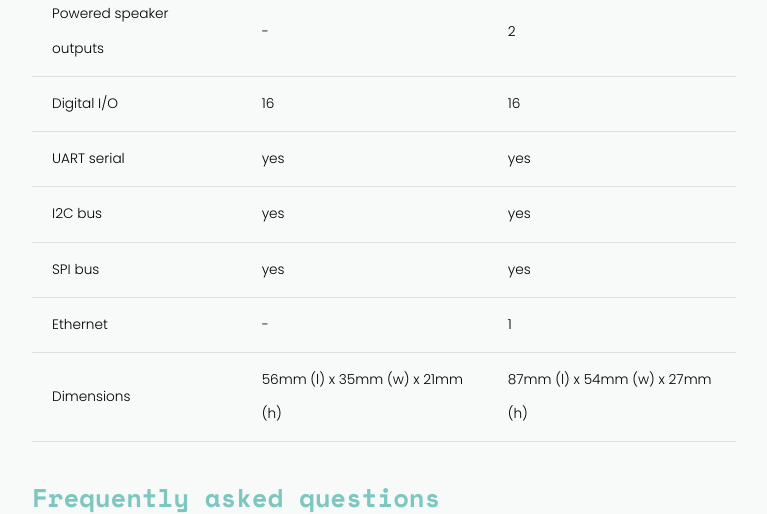
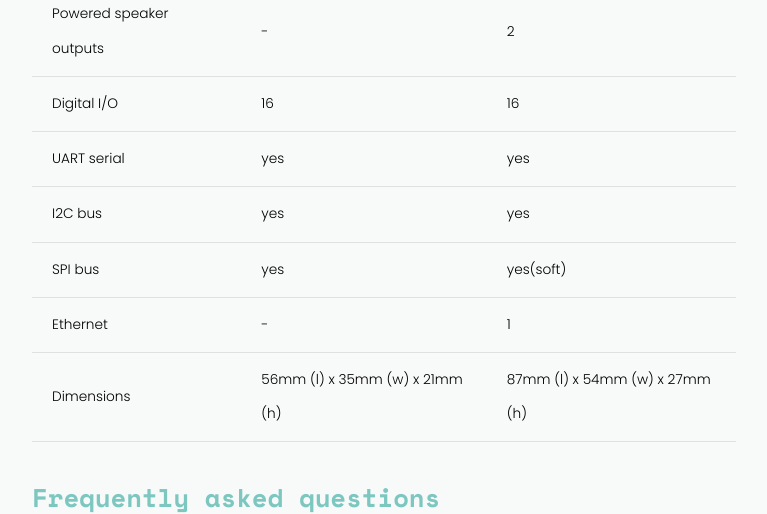
Before and after one commit to BelaPlatform/bela_newBlog, a Jekyll site: the page built from docs/_posts/2018-02-22-bela-mini-launch.markdown, in a window 1280 px wide and 900 px high, scrolled down 3367 px. Shown: the top 514 px of the window, without its empty margins (256-1023 px from the left). Built offline with Jekyll 4.4.1, drawn with Linux system fonts in a browser that asks for light colours; nearby versions of some CDN libraries.

Commit message:
on BBB only soft SPI is spare

```diff
--- a/docs/_posts/2018-02-22-bela-mini-launch.markdown
+++ b/docs/_posts/2018-02-22-bela-mini-launch.markdown
@@ -45,7 +45,7 @@ If you choose the [Bela Mini cape](https://shop.bela.io/bela-mini-cape-preorder)
 | Digital I/O | 16 | 16 |
 | UART serial | yes | yes |
 | I2C bus | yes | yes |
-| SPI bus | yes | yes |
+| SPI bus | yes | yes(soft) |
 | Ethernet | - | 1 |
 | Dimensions | 56mm (l) x 35mm (w) x 21mm (h) | 87mm (l) x 54mm (w) x 27mm (h)
 
```
